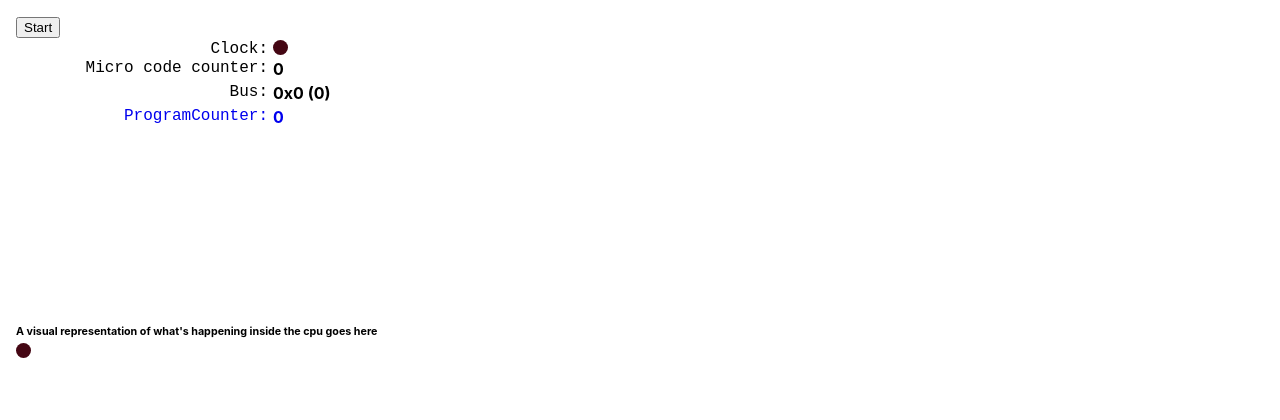
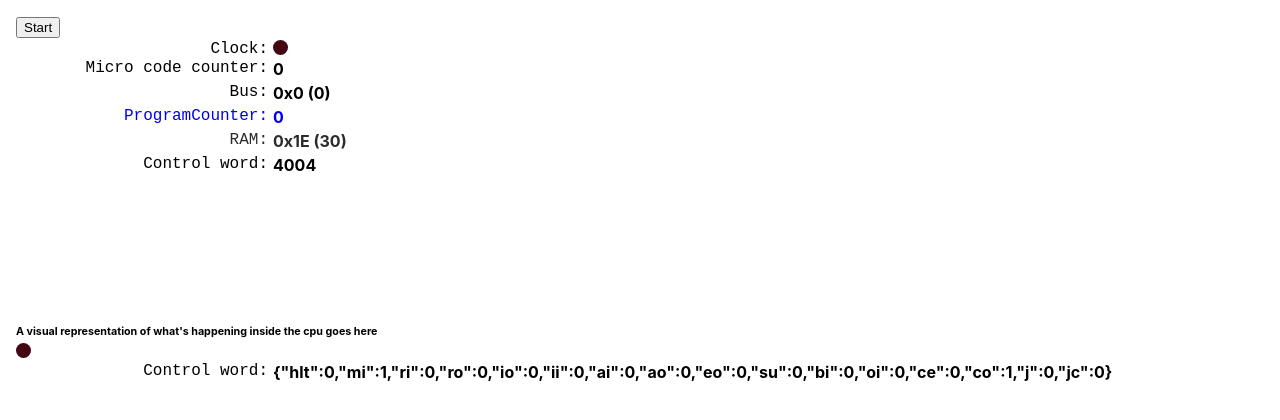
Before and after one commit to theapi/beneater_react, a React (Create React App) app: page / in a window 1280 px wide. Shown: the top 420 px of the page. Built offline with nearby package versions, Linux system fonts and the light colour scheme.

Commit message:
Controller

```diff
--- a/src/app/store.js
+++ b/src/app/store.js
@@ -6,6 +6,7 @@ import busReducer from '../features/bus/busSlice';
 import registerReducer from '../features/register/registerSlice';
 import ucounterReducer from '../features/controller/ucounterSlice'
 import programCounterReducer from '../features/controller/programCounterSlice'
+import controllerReducer from '../features/controller/controllerSlice';
 
 export default configureStore({
   reducer: {
@@ -15,5 +16,6 @@ export default configureStore({
     register: registerReducer,
     ucounter: ucounterReducer,
     programCounter: programCounterReducer,
+    controller: controllerReducer,
   },
 });
--- a/src/components/Cpu/Controller.js
+++ b/src/components/Cpu/Controller.js
@@ -1,69 +1,30 @@
-import React from 'react';
-import { rom } from '../../features/controller/isa_rom';
+import React, { useEffect } from 'react';
+import { useSelector, useDispatch } from 'react-redux';
 
-class Controller extends React.Component {
-  constructor(props) {
-    super(props);
-    this.state = {
-      value: false,
-    }
+import {
+  selectRomValue,
+  buildControlWord
+} from '../../features/controller/controllerSlice';
 
-    // Instruction set ROM.
-    this.memory = rom();
-  }
+const Controller = ({ counter, instruction}) => {
+  const dispatch = useDispatch();
+  const romValue = useSelector(selectRomValue);
 
-  bitRead(value, bit) {
-    return (value >> bit) & 0x01;
-  }
+  useEffect(() => {
+    dispatch(buildControlWord({
+      ucount: counter,
+      regInstruction: instruction,
+    }));
+  }, [counter, instruction, dispatch]);
 
-  decode(value) {
-    return {
-      hlt: this.bitRead(value,15), // Halt
-      mi: this.bitRead(value, 14), // MAR in
-      ri: this.bitRead(value, 13), // RAM in
-      ro: this.bitRead(value, 12), // RAM out
-      io: this.bitRead(value, 11), // Instruction out
-      ii: this.bitRead(value, 10), // Instruction in
-      ai: this.bitRead(value, 9),  // A register in
-      ao: this.bitRead(value, 8),  // A register out
-      eo: this.bitRead(value, 7),  // ALU out
-      su: this.bitRead(value, 6),  // Subtract
-      bi: this.bitRead(value, 5),  // B register in
-      oi: this.bitRead(value, 4),  // Output register in
-      ce: this.bitRead(value, 3),  // Counter enable
-      co: this.bitRead(value, 2),  // Counter out
-      j:  this.bitRead(value, 1),  // Jump
-      jc: this.bitRead(value, 0),  // Jump conditional
-    };
-  }
-
-  componentDidUpdate(prevProps) {
-    // always @(counter)
-    if (this.props.counter !== prevProps.counter) {
-      // The instruction is the higher nibble of what comes from the Ram.
-      // The lower nibble byte of Ram is the operand.
-      // So mask off the lower nibble.
-      const instruction = this.props.in & 0xF0;
-      const readAddress = instruction | this.props.counter;
-      this.setState({ value: this.memory[readAddress] });
-
-      // Set the decoded control word for the rest of the cpu.
-      this.props.update(this.decode(this.memory[readAddress]));
-      // Console log for the history of the instructions.
-      console.log(this.decode(this.memory[readAddress]));
-    }
-  }
-
-  render() {
   return (
     <div id="controller" className="module">
       <div className="name">Control word: </div>
       <div className="value">
-          {this.state.value.toString(16).toUpperCase()}
+        {romValue.toString(16).toUpperCase()}
       </div>
     </div>
   );
-  }
-}
+};
 
 export default Controller;
--- a/src/components/Cpu/Cpu.js
+++ b/src/components/Cpu/Cpu.js
@@ -5,13 +5,14 @@ import Clock from './Clock';
 import MicroCodeCounter from './MicroCodeCounter';
 import Bus from './Bus';
 import ProgramCounter from './ProgramCounter';
-// import Ram from './Ram';
+import Ram from './Ram';
 // import Register from './Register'
 // import Alu from './Alu'
-// import Controller from './Controller';
+import Controller from './Controller';
 
 import { selectReset } from '../../features/cpu/cpuSlice';
 import { selectClock } from '../../features/clock/clockSlice';
+import { selectUCount } from '../../features/controller/ucounterSlice';
 import {
   selectBus,
   setBus,
@@ -24,6 +25,7 @@ const Cpu = () => {
 
   const reset = useSelector(selectReset);;
   const clk = useSelector(selectClock);
+  const ucount = useSelector(selectUCount);
   const bus = useSelector(selectBus);
 
   return (
@@ -39,11 +41,23 @@ const Cpu = () => {
       <ProgramCounter
         clk={clk}
         reset={reset}
-        inc={true}
-        load={false}
+        inc={true} // {this.state.controlWord.ce}
+        load={false} // {this.state.controlWord.j}
         input={bus}
-        co={true}
+        co={true} // {this.state.controlWord.co}
         out={(val) => dispatch(setBus(val))}
+      />
+
+      <Ram
+        clk={clk}
+        readAddress={0} // {this.state.regMar}
+        ro={false} // {this.state.controlWord.ro} // Output enable
+        out={(val) => dispatch(setBus(val))}
+      />
+
+      <Controller
+        counter={ucount}
+        intruction={0x1E} //{this.state.regInstruction}
       />
 
     </div>
--- a/src/components/Cpu/Ram.js
+++ b/src/components/Cpu/Ram.js
@@ -40,7 +40,7 @@ class Ram extends React.Component {
       if (this.props.ro) {
         const value = this.memory[this.props.readAddress];
         this.setState({ value });
-        this.props.bus(value);
+        this.props.out(value);
       }
     }
   }
--- /dev/null
+++ b/src/components/LogicAnalyser/Controller.js
@@ -0,0 +1,21 @@
+import React from 'react';
+import { useSelector } from 'react-redux';
+
+import {
+  selectControlWord,
+} from '../../features/controller/controllerSlice';
+
+const Controller = () => {
+  const cw = useSelector(selectControlWord);
+
+  return (
+    <div id="controller" className="module">
+      <div className="name">Control word: </div>
+      <div className="value">
+        {JSON.stringify(cw)}
+      </div>
+    </div>
+  );
+};
+
+export default Controller;
--- a/src/components/Visual.js
+++ b/src/components/Visual.js
@@ -2,6 +2,7 @@ import React from 'react';
 import { useSelector } from 'react-redux';
 
 import Led from './Led';
+import Controller from '../components/LogicAnalyser/Controller';
 
 import { selectClock } from '../features/clock/clockSlice';
 
@@ -15,6 +16,7 @@ const Visual = () => {
       <h6>A visual representation of what's happening inside the cpu goes here</h6>
 
       <Led on={clk}  />
+      <Controller />
 
     </div>
   );
--- a/src/features/controller/controllerSlice.js
+++ b/src/features/controller/controllerSlice.js
@@ -34,7 +34,7 @@ export const controllerSlice = createSlice({
   name: 'controller',
   initialState: {
     romValue: false,
-    cw: {},
+    cw: decode(0),
   },
 
   reducers: {
@@ -50,6 +50,7 @@ export const controllerSlice = createSlice({
       const readAddress = instruction | ucount;
       state.romValue = memory[readAddress];
       state.cw = decode(state.romValue);
+      //console.log(state.cw);
     },
   },
 });
```
Lines whose indentation alone changed are shown as unchanged.
